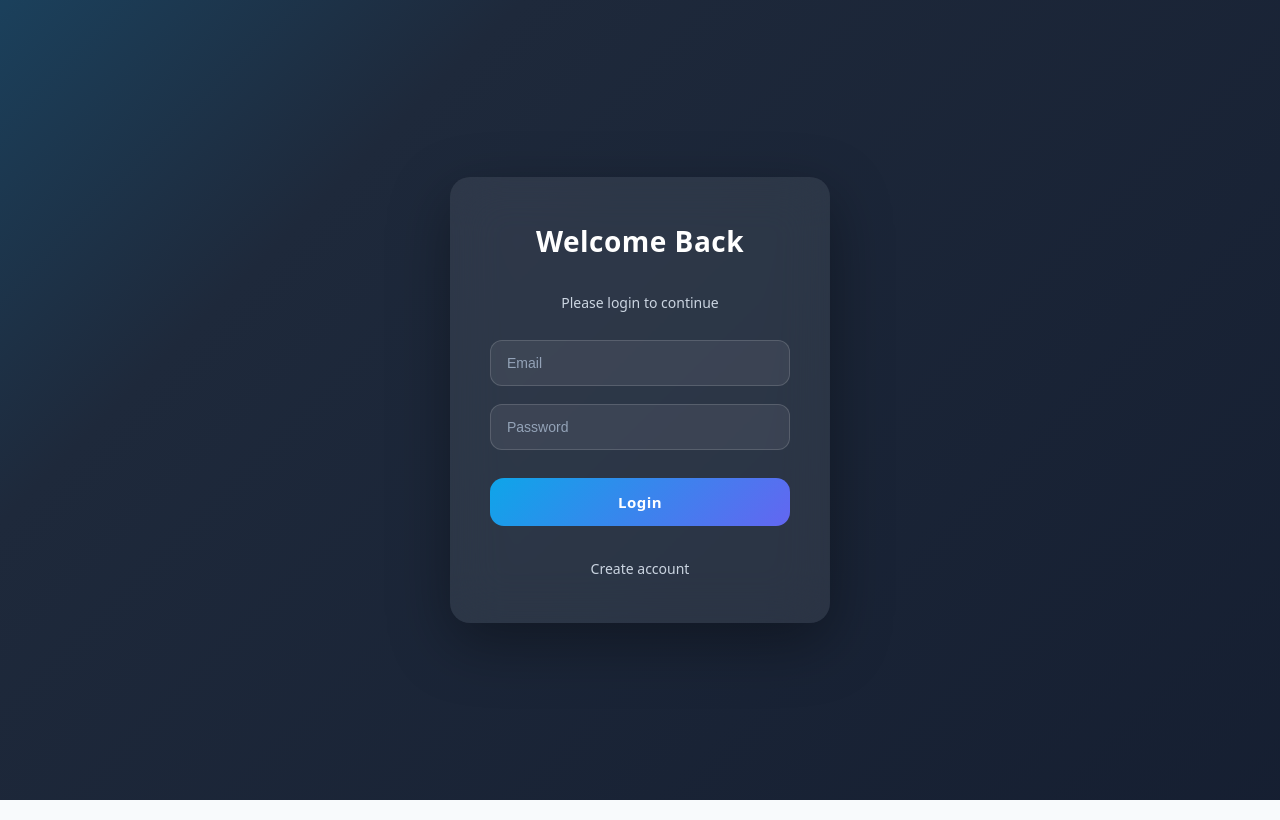
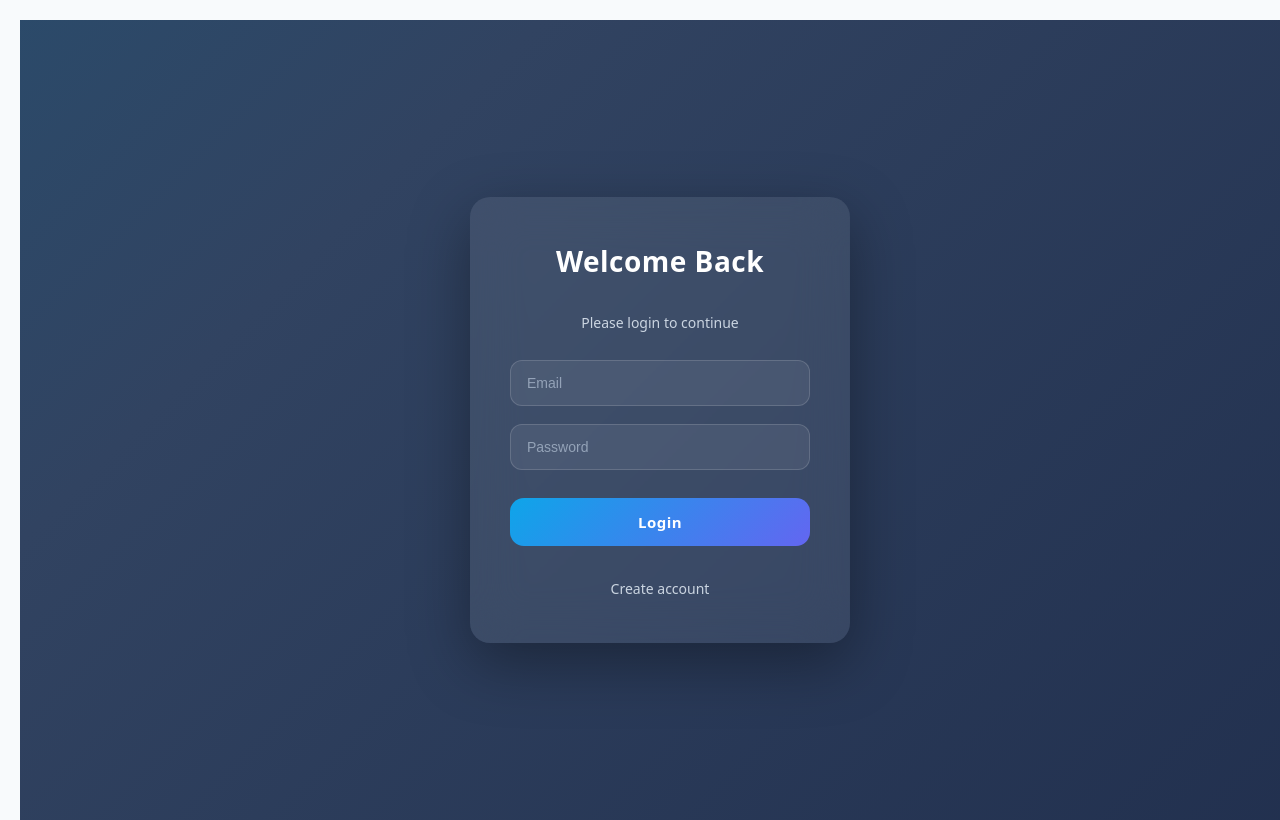
Before and after one commit to YanStrike2025/CloudflarePageTest, a React (Vite) app: page / in a window 1280 px wide. Built offline with nearby package versions, Linux system fonts and the light colour scheme.

Commit message:
update 1 5.3.26

```diff
--- a/src/assets/Loggin/Loggin.css
+++ b/src/assets/Loggin/Loggin.css
@@ -1,16 +1,18 @@
+body {
+    margin: 20px;
+}
+
 /* Full screen animated gradient background */
 .login-container {
     height: 100vh;
     display: flex;
     justify-content: center;
     align-items: center;
-  background: linear-gradient(
-    -45deg,
-    #0f172a,
-    #1e293b,
-    #0ea5e9,
-    #6366f1
-  );
+    background: linear-gradient(-45deg,
+            #162241,
+            #314361,
+            #13688f,
+            #5254c7);
     background-size: 400% 400%;
     animation: gradientMove 12s ease infinite;
 }
@@ -20,9 +22,11 @@
     0% {
         background-position: 0% 50%;
     }
+
     50% {
         background-position: 100% 50%;
     }
+
     100% {
         background-position: 0% 50%;
     }
@@ -43,10 +47,6 @@
 }
 
 /* Subtle hover lift */
-.login-card:hover {
-  transform: translateY(-6px);
-  box-shadow: 0 30px 80px rgba(0, 0, 0, 0.45);
-}
 
 /* Title */
 .login-card h2 {
@@ -106,7 +106,7 @@
 
 /* Button hover */
 .login-card button:hover {
-  transform: translateY(-3px);
+    transform: translateY(-1.5px);
     box-shadow: 0 10px 25px rgba(99, 102, 241, 0.5);
 }
 
--- a/src/assets/Register/Register.css
+++ b/src/assets/Register/Register.css
@@ -40,11 +40,6 @@
   flex-direction: column;
   gap: 18px;
   transition: 0.4s ease;
-}
-
-.register-card:hover {
-  transform: translateY(-6px);
-  box-shadow: 0 30px 80px rgba(0, 0, 0, 0.45);
 }
 
 /* Title */
@@ -95,7 +90,7 @@
 
 /* Button hover */
 .register-card button:hover:not(:disabled) {
-  transform: translateY(-3px);
+  transform: translateY(-1.5px);
   box-shadow: 0 10px 25px rgba(236, 72, 153, 0.5);
 }
 
```
Lines whose indentation alone changed are shown as unchanged.
